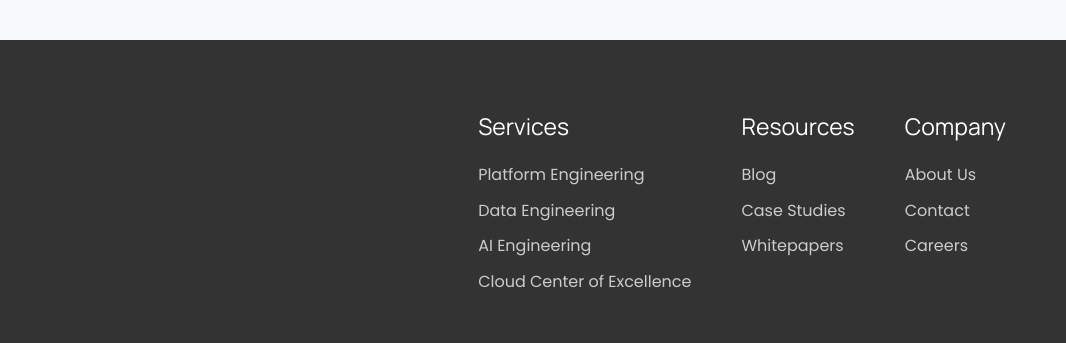
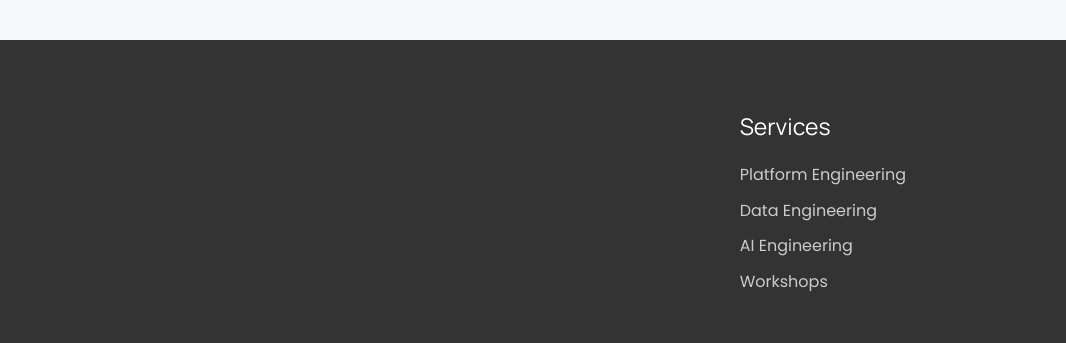
Before and after one commit to equationz/equationz.github.io, a plain HTML site: page index.html in a window 1280 px wide. Shown: the part 4863-5206 px from the top of the page, 214-1280 px from the left. Drawn offline with Linux system fonts and the light colour scheme.

Commit message:
Update index.html

```diff
--- a/index.html
+++ b/index.html
@@ -316,24 +316,12 @@
                             <li><a href="#">Platform Engineering</a></li>
                             <li><a href="#">Data Engineering</a></li>
                             <li><a href="#">AI Engineering</a></li>
-                            <li><a href="#">Cloud Center of Excellence</a></li>
+                            <li><a href="#">Workshops</a></li>
                         </ul>
                     </div>
                     <div class="footer-column">
-                        <h3>Resources</h3>
-                        <ul>
-                            <li><a href="#">Blog</a></li>
-                            <li><a href="#">Case Studies</a></li>
-                            <li><a href="#">Whitepapers</a></li>
-                        </ul>
                     </div>
                     <div class="footer-column">
-                        <h3>Company</h3>
-                        <ul>
-                            <li><a href="#">About Us</a></li>
-                            <li><a href="#">Contact</a></li>
-                            <li><a href="#">Careers</a></li>
-                        </ul>
                     </div>
                 </div>
             </div>
```
